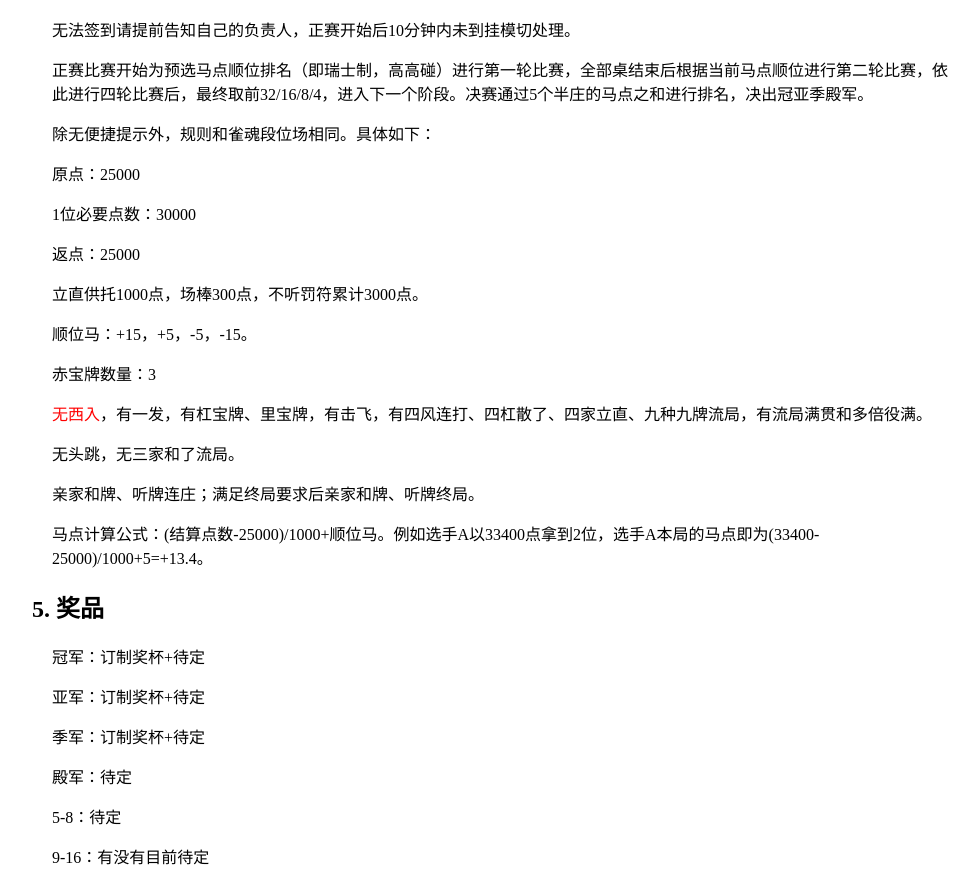
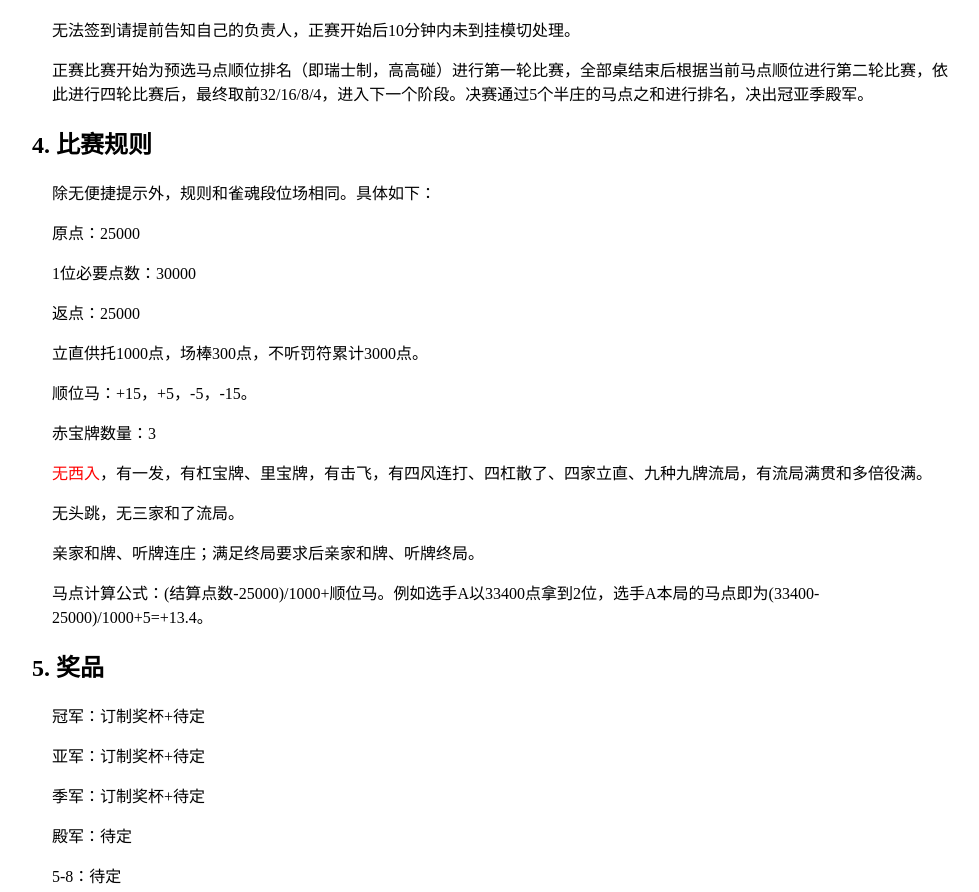
Before and after one commit to Diving-Fish/ShanghaiRiichiMatch, a Vue app in the folder vue-frontend/: page / in a window 1280 px wide. Shown: the part 2404-3296 px from the top of the page, without its empty margins (296-1275 px from the left). Built offline with nearby package versions, Linux system fonts and the light colour scheme.

Commit message:
fix a little display bug

```diff
--- a/vue-frontend/src/components/HelloWorld.vue
+++ b/vue-frontend/src/components/HelloWorld.vue
@@ -41,6 +41,7 @@
     <p>所有晋级选手必须在比赛日18:00~18:30之间进行签到，签到后将进行分桌。</p>
     <p>无法签到请提前告知自己的负责人，正赛开始后10分钟内未到挂模切处理。</p>
     <p>正赛比赛开始为预选马点顺位排名（即瑞士制，高高碰）进行第一轮比赛，全部桌结束后根据当前马点顺位进行第二轮比赛，依此进行四轮比赛后，最终取前32/16/8/4，进入下一个阶段。决赛通过5个半庄的马点之和进行排名，决出冠亚季殿军。</p>
+    <h2>4.  比赛规则</h2>
     <p>除无便捷提示外，规则和雀魂段位场相同。具体如下：</p>
     <p>原点：25000</p>
     <p>1位必要点数：30000</p>
--- a/vue-frontend/src/components/Manage.vue
+++ b/vue-frontend/src/components/Manage.vue
@@ -153,7 +153,7 @@ export default {
         this.form.game_name = response.data.name
         this.loading = false;
       }).catch(() => {
-        this.$message.error('未找到该玩家')
+        this.$message.error('未找到该玩家（或者是服务器开小差了……）')
       })
     },
     open() {
```
